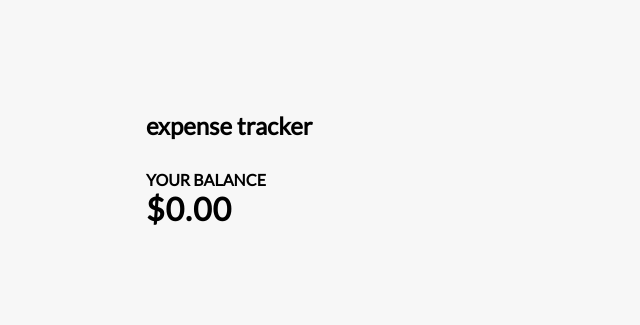
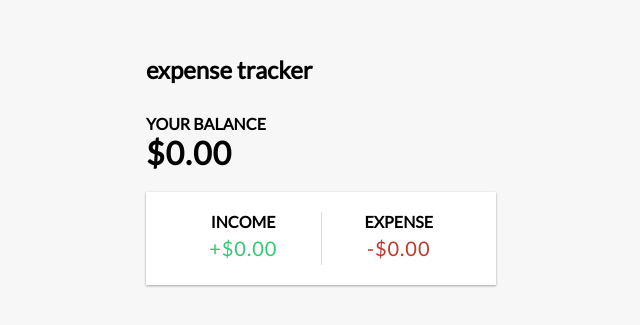
Before and after one commit to TEkdahl92/budget-react-app, a React (Create React App) app: page / in a window 1280 px wide. Shown: the part 225-550 px from the top of the page, without its empty margins (319-959 px from the left). Built offline with nearby package versions, Linux system fonts and the light colour scheme.

Commit message:
added and income and expenses component

```diff
--- a/src/App.js
+++ b/src/App.js
@@ -1,6 +1,7 @@
 import React from 'react'
-import { Header } from './components/Header'
-import { Balance } from './components/Balance'
+import { Header } from './components/Header';
+import { Balance } from './components/Balance';
+import { IncomeExpenses } from './components/IncomeExpenses';
 
 import './App.css';
 
@@ -10,6 +11,7 @@
       <Header />
       <div className = 'container'>
       <Balance />
+      <IncomeExpenses />
       </div>
     </div>
 
--- /dev/null
+++ b/src/components/IncomeExpenses.js
@@ -0,0 +1,16 @@
+import React from 'react'
+
+export const IncomeExpenses = () => {
+  return (
+    <div class="inc-exp-container">
+    <div>
+      <h4>Income</h4>
+      <p id="money-plus" class="money plus">+$0.00</p>
+    </div>
+    <div>
+      <h4>Expense</h4>
+      <p id="money-minus" class="money minus">-$0.00</p>
+    </div>
+  </div>
+  )
+}
```
